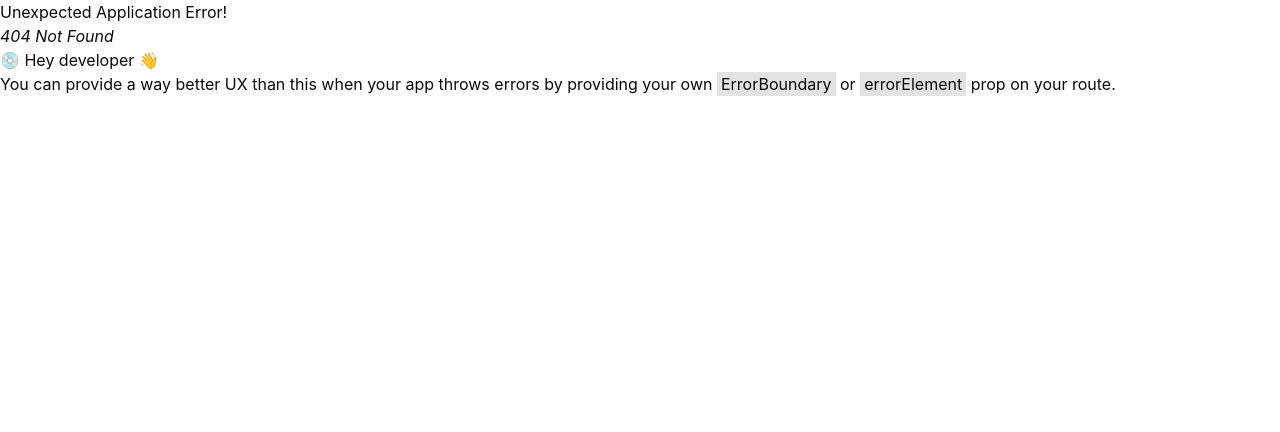
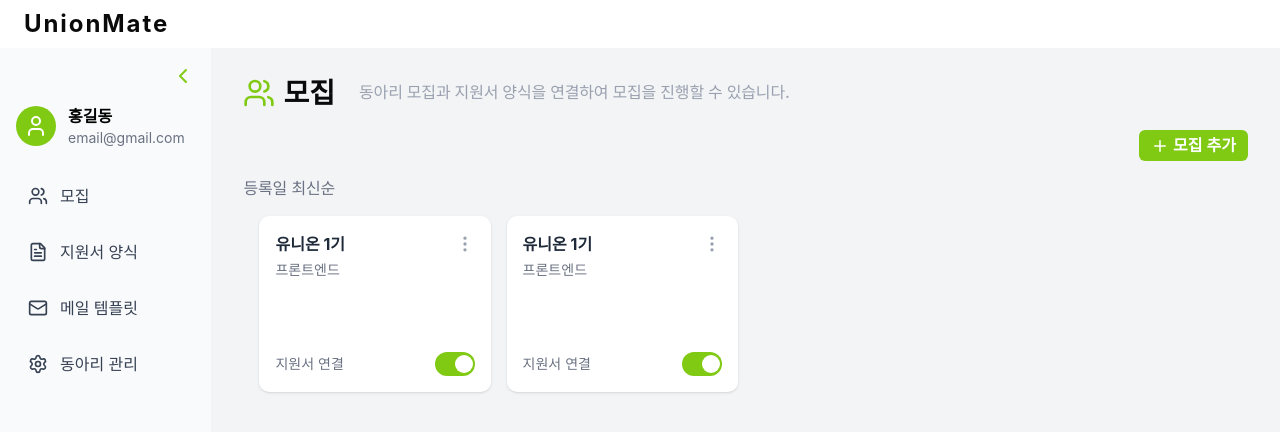
Before and after one commit to UnionMate/UnionMate-FE, a React (Vite) app: page /recruit in a window 1280 px wide. Before the commit this address had no page. Shown: the top 432 px of the page. Built offline with nearby package versions, Linux system fonts and the light colour scheme; a web font is replaced by a local one.

Commit message:
feat: 모집 메인 페이지 구현 완료

```diff
--- a/src/app/layout/DashboardLayout.tsx
+++ b/src/app/layout/DashboardLayout.tsx
@@ -11,11 +11,11 @@ const DashboardLayout = () => {
   };
 
   return (
-    <div className="flex flex-col w-full h-screen bg-white">
+    <div className="flex flex-col w-full h-screen bg-white overflow-hidden">
       <Header />
       <div className="flex w-full h-screen bg-gray-100">
         <Sidebar isCollapsed={isCollapsed} onToggle={handleToggle} />
-        <div className="flex px-8 py-6">
+        <div className="flex px-8 py-6 w-full h-full">
           <Outlet />
         </div>
       </div>
--- a/src/app/routes/Router.tsx
+++ b/src/app/routes/Router.tsx
@@ -5,8 +5,8 @@ import RootLayout from "../layout/RootLayout";
 import GreetingPage from "../../pages/greeting/GreetingPage";
 import CreateClubPage from "@/pages/createclub/CreateClubPage";
 import VerifyCodePage from "@/pages/verifycode/VerifyCodePage";
-import DashBoardPage from "@/pages/dashboard/DashBoardPage";
 import DashboardLayout from "../layout/DashboardLayout";
+import RecruitPage from "@/pages/recruit/RecruitPage";
 
 export const router = createBrowserRouter([
   {
@@ -54,12 +54,12 @@ export const router = createBrowserRouter([
     ],
   },
   {
-    path: "/dashboard",
+    path: "/recruit",
     element: <DashboardLayout />,
     children: [
       {
         index: true,
-        element: <DashBoardPage />,
+        element: <RecruitPage />,
       },
     ],
   },
--- a/src/pages/dashboard/DashBoardPage.tsx
+++ /dev/null
@@ -1,5 +0,0 @@
-const DashBoardPage = () => {
-  return <div>DashBoardPage</div>;
-};
-
-export default DashBoardPage;
--- /dev/null
+++ b/src/pages/recruit/RecruitPage.tsx
@@ -0,0 +1,15 @@
+import RecruitButton from "@/widget/recruit/ui/RecruitButton";
+import RecruitHeader from "@/widget/recruit/ui/RecruitHeader";
+import RecruitMain from "@/widget/recruit/ui/RecruitMain";
+
+const RecruitPage = () => {
+  return (
+    <div className="flex flex-col w-full h-full gap-4">
+      <RecruitHeader />
+      <RecruitButton />
+      <RecruitMain />
+    </div>
+  );
+};
+
+export default RecruitPage;
--- /dev/null
+++ b/src/widget/recruit/components/RecruitCard.tsx
@@ -0,0 +1,39 @@
+import { EllipsisVertical } from "lucide-react";
+
+const RecruitCard = () => {
+  return (
+    <div className="flex flex-col w-full h-full rounded-lg py-4 px-4 bg-white shadow-sm">
+      <div className="flex flex-col h-full gap-[72px]">
+        {/* Top Section */}
+        <div className="flex flex-col gap-1">
+          <div className="flex justify-between items-center">
+            <div className="text-base font-bold text-gray-800">유니온 1기</div>
+            <EllipsisVertical className="w-5 h-5 text-gray-400" />
+          </div>
+          <div className="text-sm text-gray-500">프론트엔드</div>
+        </div>
+
+        {/* Bottom Section */}
+        <div className="flex justify-between items-center">
+          <div className="text-sm text-gray-500">지원서 연결</div>
+          <div className="relative">
+            <input
+              type="checkbox"
+              className="sr-only"
+              id="toggle"
+              defaultChecked
+            />
+            <label
+              htmlFor="toggle"
+              className="block w-10 h-6 bg-primary rounded-full cursor-pointer transition-colors"
+            >
+              <span className="block w-4.5 h-4.5 bg-white rounded-full transform translate-x-5 translate-y-[3px] transition-transform"></span>
+            </label>
+          </div>
+        </div>
+      </div>
+    </div>
+  );
+};
+
+export default RecruitCard;
--- /dev/null
+++ b/src/widget/recruit/ui/RecruitButton.tsx
@@ -0,0 +1,18 @@
+import { Plus } from "lucide-react";
+
+const RecruitButton = () => {
+  return (
+    <div className="flex justify-end">
+      <div className="flex px-3 py-1 bg-primary rounded-sm">
+        <div className="flex gap-1 items-center justify-center">
+          <Plus className="w-4.5 h-4.5 text-white" />
+          <div className="flex text-title-16-semibold text-white">
+            모집 추가
+          </div>
+        </div>
+      </div>
+    </div>
+  );
+};
+
+export default RecruitButton;
--- /dev/null
+++ b/src/widget/recruit/ui/RecruitHeader.tsx
@@ -0,0 +1,17 @@
+import { Users } from "lucide-react";
+
+const RecruitHeader = () => {
+  return (
+    <div className="flex gap-6">
+      <div className="flex gap-2 items-center">
+        <Users className="w-8 h-8 text-primary" />
+        <div className="flex text-[28px] font-semibold">모집</div>
+      </div>
+      <div className="flex text-16-medium items-center text-gray-400">
+        동아리 모집과 지원서 양식을 연결하여 모집을 진행할 수 있습니다.
+      </div>
+    </div>
+  );
+};
+
+export default RecruitHeader;
--- /dev/null
+++ b/src/widget/recruit/ui/RecruitMain.tsx
@@ -0,0 +1,38 @@
+import RecruitCard from "../components/RecruitCard";
+
+const RecruitCardList = [
+  {
+    id: 1,
+    title: "유니온 1기",
+    description: "프론트엔드",
+  },
+  {
+    id: 2,
+    title: "유니온 2기",
+    description: "백엔드",
+  },
+];
+
+const RecruitMain = () => {
+  return (
+    <div className="flex flex-col w-full h-full">
+      <div className="flex text-16-regular text-gray-500">등록일 최신순</div>
+      {RecruitCardList.length === 0 ? (
+        <div className="flex w-full h-full items-center justify-center">
+          <div className="flex text-center text-16-medium text-gray-400">
+            등록된 모집이 없습니다. <br />
+            모집 추가 버튼을 눌러 모집을 등록해보세요!
+          </div>
+        </div>
+      ) : (
+        <div className="grid grid-cols-4 gap-4 w-full p-4">
+          {RecruitCardList.map((recruit) => (
+            <RecruitCard key={recruit.id} />
+          ))}
+        </div>
+      )}
+    </div>
+  );
+};
+
+export default RecruitMain;
```
